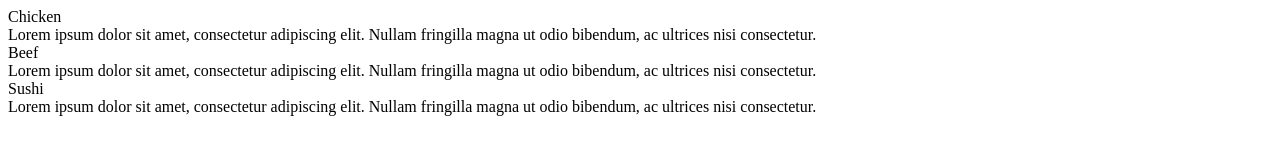
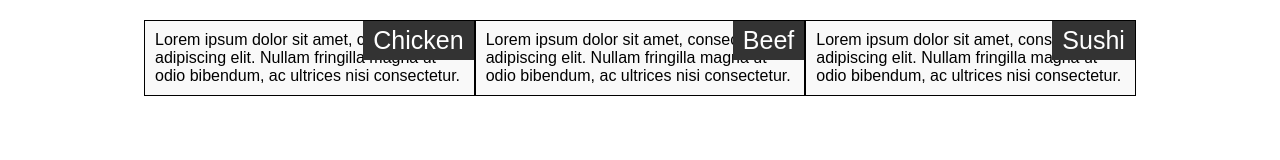
Before and after one commit to PsicoSahul/Web-Development-Assignment-Coursera, a plain HTML site: page module2-solution/index.html in a window 1280 px wide. Drawn offline with Linux system fonts and the light colour scheme.

Commit message:
Updated index.html

```diff
--- a/module2-solution/index.html
+++ b/module2-solution/index.html
@@ -2,7 +2,7 @@
 <html>
 <head>
     <title>Responsive Layout</title>
-    <link rel="stylesheet"  href="web.css">
+    <link rel="stylesheet"  href="indexweb.css">
 </head>
 <body>
     <div class="container">
```
